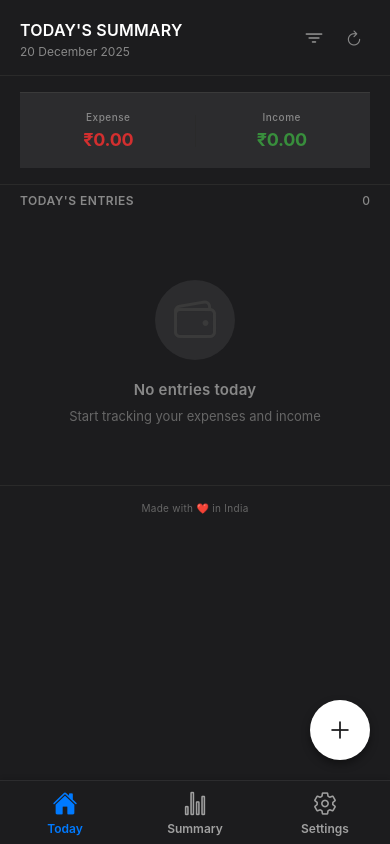
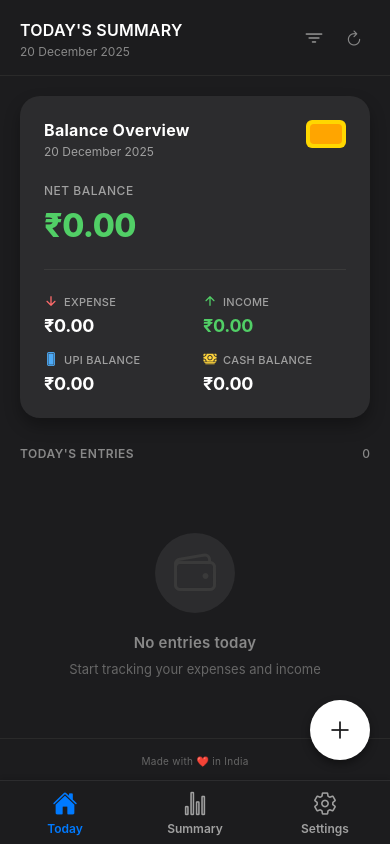
Before and after one commit to fantasyinfo/expense-tracker-react-native-expo, a React Native app: screen /Home in a window 390 px wide. Built offline with nearby package versions, Linux system fonts and the light colour scheme.

Commit message:
change homescrrn ui

```diff
--- a/src/screens/HomeScreen.js
+++ b/src/screens/HomeScreen.js
@@ -1,4 +1,4 @@
-import React, { useState, useEffect, useCallback } from 'react';
+import React, { useState, useEffect, useCallback, useRef } from 'react';
 import {
   View,
   Text,
@@ -9,11 +9,13 @@ import {
   ScrollView,
   Platform,
   Modal,
+  Alert,
+  Animated,
 } from 'react-native';
 import { useFocusEffect } from '@react-navigation/native';
 import { Ionicons } from '@expo/vector-icons';
 import DateTimePicker from '@react-native-community/datetimepicker';
-import { formatDate, filterEntriesByPeriod, filterEntriesByDateRange, calculateTotals, formatDateWithMonthName } from '../utils/dateUtils';
+import { formatDate, filterEntriesByPeriod, filterEntriesByDateRange, calculateTotals, formatDateWithMonthName, formatCurrency } from '../utils/dateUtils';
 import { loadEntries, deleteEntry } from '../utils/storage';
 import { getCurrentBankBalance, getCurrentCashBalance } from '../utils/balanceUtils';
 import AddEntryModal from '../components/AddEntryModal';
@@ -36,6 +38,9 @@ const HomeScreen = () => {
   const [showFilterModal, setShowFilterModal] = useState(false);
   const [deleteModalVisible, setDeleteModalVisible] = useState(false);
   const [entryToDelete, setEntryToDelete] = useState(null);
+  const scrollY = useRef(new Animated.Value(0)).current;
+  const [showStickyHeader, setShowStickyHeader] = useState(false);
+  const stickyHeaderOpacity = useRef(new Animated.Value(0)).current;
 
   const today = formatDate(new Date());
 
@@ -181,7 +186,7 @@ const HomeScreen = () => {
               {isBalanceAdjustment
                 ? (adjustmentIsAdd ? '+' : '-')
                 : (item.type === 'expense' ? '-' : '+')
-              }₹{parseFloat(item.amount).toFixed(2)}
+              }₹{formatCurrency(item.amount)}
             </Text>
             <View style={styles.modeIndicator}>
               <Ionicons
@@ -215,9 +220,84 @@ const HomeScreen = () => {
   };
 
 
+  const handleScroll = Animated.event(
+    [{ nativeEvent: { contentOffset: { y: scrollY } } }],
+    {
+      useNativeDriver: false,
+      listener: (event) => {
+        const offsetY = event.nativeEvent.contentOffset.y;
+        // Show sticky header when scrolled past 100px
+        if (offsetY > 100 && !showStickyHeader) {
+          setShowStickyHeader(true);
+          Animated.timing(stickyHeaderOpacity, {
+            toValue: 1,
+            duration: 200,
+            useNativeDriver: true,
+          }).start();
+        } else if (offsetY <= 100 && showStickyHeader) {
+          Animated.timing(stickyHeaderOpacity, {
+            toValue: 0,
+            duration: 200,
+            useNativeDriver: true,
+          }).start(() => {
+            setShowStickyHeader(false);
+          });
+        }
+      },
+    }
+  );
+
   return (
     <View style={styles.container}>
-      {/* Professional Header */}
+      {/* Sticky Compact Header - Shows only Expense and Income when scrolling */}
+      {showStickyHeader && (
+        <Animated.View style={[styles.stickyHeader, { opacity: stickyHeaderOpacity }]}>
+          <View style={styles.stickyHeaderContent}>
+            <View style={styles.stickyHeaderItem}>
+              <Ionicons name="arrow-down" size={16} color="#FF6B6B" />
+              <View style={styles.stickyHeaderTextContainer}>
+                <Text style={styles.stickyHeaderLabel}>Expense</Text>
+                <Text
+                  style={styles.stickyHeaderValue}
+                  numberOfLines={1}
+                  adjustsFontSizeToFit={true}
+                  minimumFontScale={0.8}
+                >
+                  ₹{formatCurrency(totals.expense)}
+                </Text>
+              </View>
+            </View>
+            <View style={styles.stickyHeaderDivider} />
+            <View style={styles.stickyHeaderItem}>
+              <Ionicons name="arrow-up" size={16} color="#51CF66" />
+              <View style={styles.stickyHeaderTextContainer}>
+                <Text style={styles.stickyHeaderLabel}>Income</Text>
+                <Text
+                  style={[styles.stickyHeaderValue, styles.stickyHeaderValueIncome]}
+                  numberOfLines={1}
+                  adjustsFontSizeToFit={true}
+                  minimumFontScale={0.8}
+                >
+                  ₹{formatCurrency(totals.income)}
+                </Text>
+              </View>
+            </View>
+          </View>
+        </Animated.View>
+      )}
+
+      {/* Scrollable Content Area */}
+      <ScrollView
+        style={styles.scrollableContent}
+        contentContainerStyle={styles.scrollableContentContainer}
+        showsVerticalScrollIndicator={true}
+        refreshControl={
+          <RefreshControl refreshing={refreshing} onRefresh={onRefresh} />
+        }
+        onScroll={handleScroll}
+        scrollEventThrottle={16}
+      >
+        {/* Professional Header - Now Scrollable */}
         <View style={styles.header}>
           <View style={styles.headerContent}>
             <View style={styles.headerTextContainer}>
@@ -250,63 +330,121 @@ const HomeScreen = () => {
           </View>
         </View>
 
-      {/* Professional Finance Summary - Fixed */}
+        {/* ATM Card Style Design - Now Scrollable */}
         <View style={styles.fixedSummarySection}>
-        <View style={styles.fixedSummaryCard}>
-          <View style={styles.fixedSummaryRow}>
-            <View style={styles.fixedSummaryItem}>
-              <Text style={styles.fixedSummaryLabel}>Expense</Text>
-              <Text style={[styles.fixedSummaryValue, styles.summaryValueExpense]}>
-                ₹{totals.expense.toFixed(2)}
+        <View style={styles.atmCard}>
+          {/* Card Header */}
+          <View style={styles.atmCardHeader}>
+            <View style={styles.atmCardHeaderLeft}>
+              <Text style={styles.atmCardTitle}>Balance Overview</Text>
+              <Text style={styles.atmCardSubtitle}>
+                {isCustomDateRange
+                  ? `${formatDateWithMonthName(formatDate(startDate))} - ${formatDateWithMonthName(formatDate(endDate))}`
+                  : formatDateWithMonthName(today)
+                }
               </Text>
             </View>
-            <View style={styles.fixedSummaryDivider} />
-            <View style={styles.fixedSummaryItem}>
-              <Text style={styles.fixedSummaryLabel}>Income</Text>
-              <Text style={[styles.fixedSummaryValue, styles.summaryValueIncome]}>
-                ₹{totals.income.toFixed(2)}
+            <View style={styles.atmCardChip}>
+              <View style={styles.chipInner} />
+            </View>
+          </View>
+
+          {/* Main Balance Display */}
+          <View style={styles.atmCardMainBalance}>
+            <Text style={styles.atmCardBalanceLabel}>Net Balance</Text>
+            <Text
+              style={[
+                styles.atmCardBalanceAmount,
+                totals.balance < 0 && styles.atmCardBalanceAmountNegative
+              ]}
+              numberOfLines={1}
+              adjustsFontSizeToFit={true}
+              minimumFontScale={0.7}
+            >
+              ₹{formatCurrency(totals.balance)}
+            </Text>
+          </View>
+
+          {/* Bottom Section - Income, Expense, UPI, Cash */}
+          <View style={styles.atmCardBottom}>
+            <View style={styles.atmCardRow}>
+              <View style={styles.atmCardItem}>
+                <View style={styles.atmCardItemHeader}>
+                  <Ionicons name="arrow-down" size={14} color="#FF6B6B" />
+                  <Text style={styles.atmCardItemLabel}>Expense</Text>
+                </View>
+                <Text
+                  style={styles.atmCardItemValue}
+                  numberOfLines={1}
+                  adjustsFontSizeToFit={true}
+                  minimumFontScale={0.75}
+                >
+                  ₹{formatCurrency(totals.expense)}
+                </Text>
+              </View>
+
+              <View style={styles.atmCardItem}>
+                <View style={styles.atmCardItemHeader}>
+                  <Ionicons name="arrow-up" size={14} color="#51CF66" />
+                  <Text style={styles.atmCardItemLabel}>Income</Text>
+                </View>
+                <Text
+                  style={[styles.atmCardItemValue, styles.atmCardItemValueIncome]}
+                  numberOfLines={1}
+                  adjustsFontSizeToFit={true}
+                  minimumFontScale={0.75}
+                >
+                  ₹{formatCurrency(totals.income)}
+                </Text>
+              </View>
+            </View>
+
+            <View style={styles.atmCardRow}>
+              <View style={styles.atmCardItem}>
+                <View style={styles.atmCardItemHeader}>
+                  <Ionicons name="phone-portrait" size={14} color="#4DABF7" />
+                  <Text style={styles.atmCardItemLabel}>UPI Balance</Text>
+                </View>
+                <Text
+                  style={[
+                    styles.atmCardItemValue,
+                    bankBalance !== null && bankBalance < 0 && styles.atmCardItemValueNegative
+                  ]}
+                  numberOfLines={1}
+                  adjustsFontSizeToFit={true}
+                  minimumFontScale={0.75}
+                >
+                  {bankBalance !== null
+                    ? `₹${formatCurrency(Math.abs(bankBalance))}`
+                    : '₹0.00'
+                  }
+                </Text>
+              </View>
+
+              <View style={styles.atmCardItem}>
+                <View style={styles.atmCardItemHeader}>
+                  <Ionicons name="cash" size={14} color="#FFD43B" />
+                  <Text style={styles.atmCardItemLabel}>Cash Balance</Text>
+                </View>
+                <Text
+                  style={[
+                    styles.atmCardItemValue,
+                    cashBalance !== null && cashBalance < 0 && styles.atmCardItemValueNegative
+                  ]}
+                  numberOfLines={1}
+                  adjustsFontSizeToFit={true}
+                  minimumFontScale={0.75}
+                >
+                  {cashBalance !== null
+                    ? `₹${formatCurrency(Math.abs(cashBalance))}`
+                    : '₹0.00'
+                  }
                 </Text>
               </View>
             </View>
           </View>
         </View>
-
-      {/* Scrollable Content Area */}
-      <ScrollView
-        style={styles.scrollableContent}
-        contentContainerStyle={styles.scrollableContentContainer}
-        showsVerticalScrollIndicator={true}
-        refreshControl={
-          <RefreshControl refreshing={refreshing} onRefresh={onRefresh} />
-        }
-      >
-        {/* Balance Cards - Scrollable */}
-        {(bankBalance !== null || cashBalance !== null) && (
-          <View style={styles.balanceCardsSection}>
-            {bankBalance !== null && (
-              <View style={[styles.balanceCard, bankBalance < 0 && styles.balanceCardNegative]}>
-                <Text style={styles.balanceCardLabel}>Bank / UPI Balance</Text>
-                <Text style={[
-                  styles.balanceCardAmount,
-                  bankBalance < 0 && styles.balanceCardAmountNegative
-                ]}>
-                  {bankBalance < 0 ? '-' : ''}₹{Math.abs(bankBalance).toFixed(2)}
-                </Text>
       </View>
-            )}
-            {cashBalance !== null && (
-              <View style={[styles.balanceCard, cashBalance < 0 && styles.balanceCardNegative]}>
-                <Text style={styles.balanceCardLabel}>Cash Balance</Text>
-                <Text style={[
-                  styles.balanceCardAmount,
-                  cashBalance < 0 && styles.balanceCardAmountNegative
-                ]}>
-                  {cashBalance < 0 ? '-' : ''}₹{Math.abs(cashBalance).toFixed(2)}
-                </Text>
-              </View>
-            )}
-          </View>
-        )}
 
         {/* Entries List Header */}
         <View style={styles.listHeader}>
@@ -485,6 +623,61 @@ const styles = StyleSheet.create({
   container: {
     flex: 1,
     backgroundColor: '#1C1C1E',
+  },
+  stickyHeader: {
+    position: 'absolute',
+    top: 0,
+    left: 0,
+    right: 0,
+    backgroundColor: '#1C1C1E',
+    borderBottomWidth: 1,
+    borderBottomColor: '#2a2a2a',
+    zIndex: 1000,
+    paddingTop: 8,
+    paddingBottom: 8,
+    paddingHorizontal: 20,
+    shadowColor: '#000',
+    shadowOffset: { width: 0, height: 2 },
+    shadowOpacity: 0.2,
+    shadowRadius: 4,
+    elevation: 4,
+  },
+  stickyHeaderContent: {
+    flexDirection: 'row',
+    alignItems: 'center',
+    justifyContent: 'space-between',
+  },
+  stickyHeaderItem: {
+    flex: 1,
+    flexDirection: 'row',
+    alignItems: 'center',
+    gap: 8,
+  },
+  stickyHeaderTextContainer: {
+    flex: 1,
+  },
+  stickyHeaderLabel: {
+    fontSize: 10,
+    color: '#888888',
+    fontWeight: '500',
+    marginBottom: 2,
+    letterSpacing: 0.3,
+    textTransform: 'uppercase',
+  },
+  stickyHeaderValue: {
+    fontSize: 16,
+    fontWeight: '700',
+    color: '#FFFFFF',
+    letterSpacing: -0.3,
+  },
+  stickyHeaderValueIncome: {
+    color: '#51CF66',
+  },
+  stickyHeaderDivider: {
+    width: 1,
+    height: 32,
+    backgroundColor: '#2a2a2a',
+    marginHorizontal: 12,
   },
   header: {
     flexDirection: 'row',
@@ -668,93 +861,123 @@ const styles = StyleSheet.create({
   },
   fixedSummarySection: {
     paddingHorizontal: 20,
-    paddingTop: 16,
-    paddingBottom: 16,
+    paddingTop: 20,
+    paddingBottom: 20,
     backgroundColor: '#1C1C1E',
+  },
+  atmCard: {
+    backgroundColor: '#2C2C2E',
+    borderRadius: 20,
+    padding: 24,
+    borderWidth: 0,
+    // Gradient-like effect with shadow
+    shadowColor: '#000',
+    shadowOffset: { width: 0, height: 8 },
+    shadowOpacity: 0.3,
+    shadowRadius: 16,
+    elevation: 8,
+    // Subtle gradient background effect
+    overflow: 'hidden',
+  },
+  atmCardHeader: {
+    flexDirection: 'row',
+    justifyContent: 'space-between',
+    alignItems: 'flex-start',
+    marginBottom: 24,
+  },
+  atmCardHeaderLeft: {
+    flex: 1,
+  },
+  atmCardTitle: {
+    fontSize: 16,
+    fontWeight: '700',
+    color: '#FFFFFF',
+    marginBottom: 4,
+    letterSpacing: 0.3,
+  },
+  atmCardSubtitle: {
+    fontSize: 12,
+    color: '#A0A0A0',
+    fontWeight: '400',
+  },
+  atmCardChip: {
+    width: 40,
+    height: 28,
+    borderRadius: 6,
+    backgroundColor: '#FFD700',
+    justifyContent: 'center',
+    alignItems: 'center',
+    marginLeft: 12,
+  },
+  chipInner: {
+    width: 32,
+    height: 20,
+    borderRadius: 4,
+    backgroundColor: '#FFA500',
+  },
+  atmCardMainBalance: {
+    marginBottom: 24,
+    paddingBottom: 24,
     borderBottomWidth: 1,
-    borderBottomColor: '#2a2a2a',
+    borderBottomColor: '#3a3a3a',
   },
-  fixedSummaryCard: {
-    backgroundColor: '#2C2C2E',
-    borderRadius: 0,
-    padding: 18,
-    borderWidth: 0,
-    borderTopWidth: 1,
-    borderTopColor: '#3a3a3a',
+  atmCardBalanceLabel: {
+    fontSize: 12,
+    color: '#A0A0A0',
+    fontWeight: '500',
+    marginBottom: 8,
+    letterSpacing: 0.5,
+    textTransform: 'uppercase',
   },
-  fixedSummaryRow: {
+  atmCardBalanceAmount: {
+    fontSize: 32,
+    fontWeight: '800',
+    color: '#51CF66',
+    letterSpacing: -0.5,
+  },
+  atmCardBalanceAmountNegative: {
+    color: '#FF6B6B',
+  },
+  atmCardBottom: {
+    gap: 16,
+  },
+  atmCardRow: {
+    flexDirection: 'row',
+    gap: 16,
+  },
+  atmCardItem: {
+    flex: 1,
+  },
+  atmCardItemHeader: {
     flexDirection: 'row',
     alignItems: 'center',
+    marginBottom: 6,
+    gap: 6,
   },
-  fixedSummaryItem: {
-    flex: 1,
-    alignItems: 'center',
+  atmCardItemLabel: {
+    fontSize: 11,
+    color: '#A0A0A0',
+    fontWeight: '500',
+    letterSpacing: 0.3,
+    textTransform: 'uppercase',
   },
-  fixedSummaryDivider: {
-    width: 1,
-    height: 32,
-    backgroundColor: '#2a2a2a',
-    marginHorizontal: 16,
-  },
-  fixedSummaryLabel: {
-    fontSize: 10,
-    color: '#888888',
-    fontWeight: '500',
-    marginBottom: 6,
-    letterSpacing: 0.5,
-  },
-  fixedSummaryValue: {
+  atmCardItemValue: {
     fontSize: 18,
     fontWeight: '700',
+    color: '#FFFFFF',
     letterSpacing: -0.3,
   },
-  summaryValueExpense: {
-    color: '#d32f2f',
+  atmCardItemValueIncome: {
+    color: '#51CF66',
   },
-  summaryValueIncome: {
-    color: '#388e3c',
+  atmCardItemValueNegative: {
+    color: '#FF6B6B',
   },
   scrollableContent: {
     flex: 1,
   },
   scrollableContentContainer: {
     paddingBottom: 20,
-  },
-  balanceCardsSection: {
-    flexDirection: 'row',
-    paddingHorizontal: 20,
-    paddingTop: 16,
-    paddingBottom: 12,
-    gap: 12,
-  },
-  balanceCard: {
-    flex: 1,
-    backgroundColor: '#2C2C2E',
-    borderRadius: 0,
-    padding: 16,
-    borderWidth: 0,
-    borderTopWidth: 1,
-    borderTopColor: '#3a3a3a',
-    alignItems: 'center',
-  },
-  balanceCardNegative: {
-    backgroundColor: '#2C2C2E',
-  },
-  balanceCardLabel: {
-    fontSize: 10,
-    color: '#888888',
-    fontWeight: '500',
-    marginBottom: 6,
-    letterSpacing: 0.5,
-  },
-  balanceCardAmount: {
-    fontSize: 17,
-    fontWeight: '700',
-    color: '#FFFFFF',
-    letterSpacing: -0.3,
-  },
-  balanceCardAmountNegative: {
-    color: '#d32f2f',
   },
   listHeader: {
     flexDirection: 'row',
--- a/src/screens/SummaryScreen.js
+++ b/src/screens/SummaryScreen.js
@@ -15,7 +15,7 @@ import { useFocusEffect } from '@react-navigation/native';
 import { Ionicons } from '@expo/vector-icons';
 import DateTimePicker from '@react-native-community/datetimepicker';
 import { LineChart, BarChart } from 'react-native-chart-kit';
-import { filterEntriesByPeriod, filterEntriesByDateRange, calculateTotals, formatDateWithMonthName, formatDate } from '../utils/dateUtils';
+import { filterEntriesByPeriod, filterEntriesByDateRange, calculateTotals, formatDateWithMonthName, formatDate, formatCurrency } from '../utils/dateUtils';
 import { loadEntries } from '../utils/storage';
 import { prepareExpenseIncomeChart, prepareMonthlyChart, preparePaymentMethodChart } from '../utils/chartUtils';
 import AppFooter from '../components/AppFooter';
@@ -297,27 +297,42 @@ const SummaryScreen = () => {
           {/* Expense */}
           <View style={styles.financeCard}>
             <Text style={styles.financeLabel}>Total Expense</Text>
-            <Text style={[styles.financeAmount, styles.financeAmountExpense]}>
-              ₹{totals.expense.toFixed(2)}
+            <Text
+              style={[styles.financeAmount, styles.financeAmountExpense]}
+              numberOfLines={1}
+              adjustsFontSizeToFit={true}
+              minimumFontScale={0.6}
+            >
+              ₹{formatCurrency(totals.expense)}
             </Text>
           </View>
 
           {/* Income */}
           <View style={styles.financeCard}>
             <Text style={styles.financeLabel}>Total Income</Text>
-            <Text style={[styles.financeAmount, styles.financeAmountIncome]}>
-              ₹{totals.income.toFixed(2)}
+            <Text
+              style={[styles.financeAmount, styles.financeAmountIncome]}
+              numberOfLines={1}
+              adjustsFontSizeToFit={true}
+              minimumFontScale={0.6}
+            >
+              ₹{formatCurrency(totals.income)}
             </Text>
           </View>
 
           {/* Balance */}
           <View style={styles.financeCard}>
             <Text style={styles.financeLabel}>Net Balance</Text>
-            <Text style={[
-              styles.financeAmount,
-              totals.balance >= 0 ? styles.financeAmountIncome : styles.financeAmountExpense
-            ]}>
-              ₹{totals.balance.toFixed(2)}
+            <Text
+              style={[
+                styles.financeAmount,
+                totals.balance >= 0 ? styles.financeAmountIncome : styles.financeAmountExpense
+              ]}
+              numberOfLines={1}
+              adjustsFontSizeToFit={true}
+              minimumFontScale={0.6}
+            >
+              ₹{formatCurrency(totals.balance)}
             </Text>
           </View>
         </View>
@@ -332,11 +347,25 @@ const SummaryScreen = () => {
             <View style={styles.breakdownRow}>
               <View style={styles.breakdownItem}>
                 <Text style={styles.breakdownLabel}>UPI</Text>
-                <Text style={styles.breakdownValue}>₹{(totals.expenseUpi || 0).toFixed(2)}</Text>
+                <Text
+                  style={styles.breakdownValue}
+                  numberOfLines={1}
+                  adjustsFontSizeToFit={true}
+                  minimumFontScale={0.7}
+                >
+                  ₹{formatCurrency(totals.expenseUpi || 0)}
+                </Text>
               </View>
               <View style={styles.breakdownItem}>
                 <Text style={styles.breakdownLabel}>Cash</Text>
-                <Text style={styles.breakdownValue}>₹{(totals.expenseCash || 0).toFixed(2)}</Text>
+                <Text
+                  style={styles.breakdownValue}
+                  numberOfLines={1}
+                  adjustsFontSizeToFit={true}
+                  minimumFontScale={0.7}
+                >
+                  ₹{formatCurrency(totals.expenseCash || 0)}
+                </Text>
               </View>
             </View>
           </View>
@@ -347,11 +376,25 @@ const SummaryScreen = () => {
             <View style={styles.breakdownRow}>
               <View style={styles.breakdownItem}>
                 <Text style={styles.breakdownLabel}>UPI</Text>
-                <Text style={styles.breakdownValue}>₹{(totals.incomeUpi || 0).toFixed(2)}</Text>
+                <Text
+                  style={styles.breakdownValue}
+                  numberOfLines={1}
+                  adjustsFontSizeToFit={true}
+                  minimumFontScale={0.7}
+                >
+                  ₹{formatCurrency(totals.incomeUpi || 0)}
+                </Text>
               </View>
               <View style={styles.breakdownItem}>
                 <Text style={styles.breakdownLabel}>Cash</Text>
-                <Text style={styles.breakdownValue}>₹{(totals.incomeCash || 0).toFixed(2)}</Text>
+                <Text
+                  style={styles.breakdownValue}
+                  numberOfLines={1}
+                  adjustsFontSizeToFit={true}
+                  minimumFontScale={0.7}
+                >
+                  ₹{formatCurrency(totals.incomeCash || 0)}
+                </Text>
               </View>
             </View>
           </View>
@@ -552,7 +595,7 @@ const SummaryScreen = () => {
                       styles.entryAmount,
                       entry.type === 'expense' ? styles.expenseAmount : styles.incomeAmount
                     ]}>
-                      {entry.type === 'expense' ? '-' : '+'}₹{parseFloat(entry.amount).toFixed(2)}
+                      {entry.type === 'expense' ? '-' : '+'}₹{formatCurrency(entry.amount)}
                     </Text>
                     <View style={styles.modeIndicator}>
                       <Ionicons
--- a/src/utils/dateUtils.js
+++ b/src/utils/dateUtils.js
@@ -160,3 +160,24 @@ export const calculateTotals = (entries) => {
   totals.balance = totals.income - totals.expense;
   return totals;
 };
+
+/**
+ * Format number with commas (thousands separator) and fixed decimal places
+ */
+export const formatCurrency = (amount, decimals = 2) => {
+  if (amount === null || amount === undefined || isNaN(amount)) {
+    return '0.00';
+  }
+  const num = parseFloat(amount);
+  if (isNaN(num)) return '0.00';
+
+  // Split into integer and decimal parts
+  const parts = num.toFixed(decimals).split('.');
+  const integerPart = parts[0];
+  const decimalPart = parts[1] || '';
+
+  // Add commas to integer part
+  const formattedInteger = integerPart.replace(/\B(?=(\d{3})+(?!\d))/g, ',');
+
+  return `${formattedInteger}.${decimalPart}`;
+};
```
Lines whose indentation alone changed are shown as unchanged.
